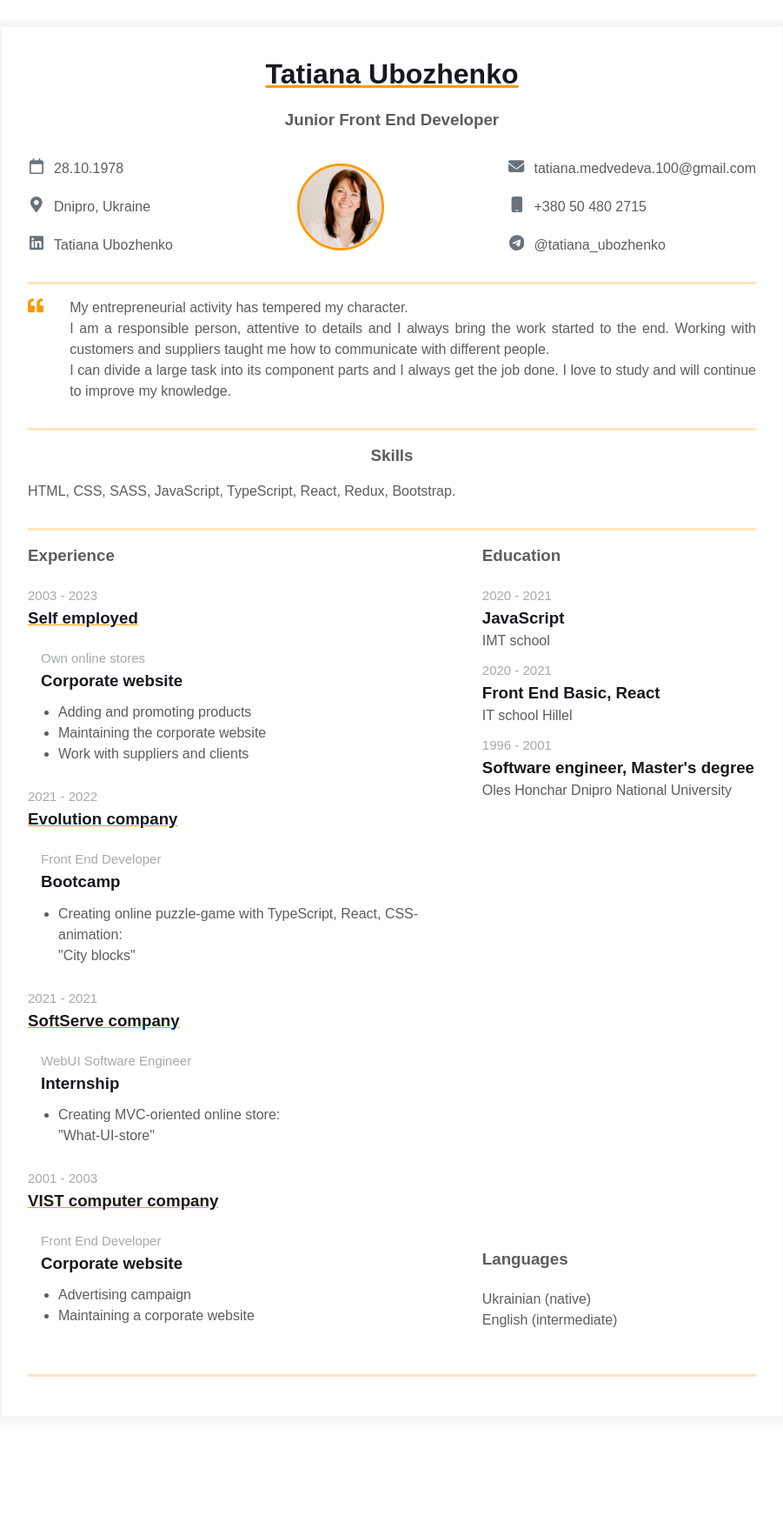
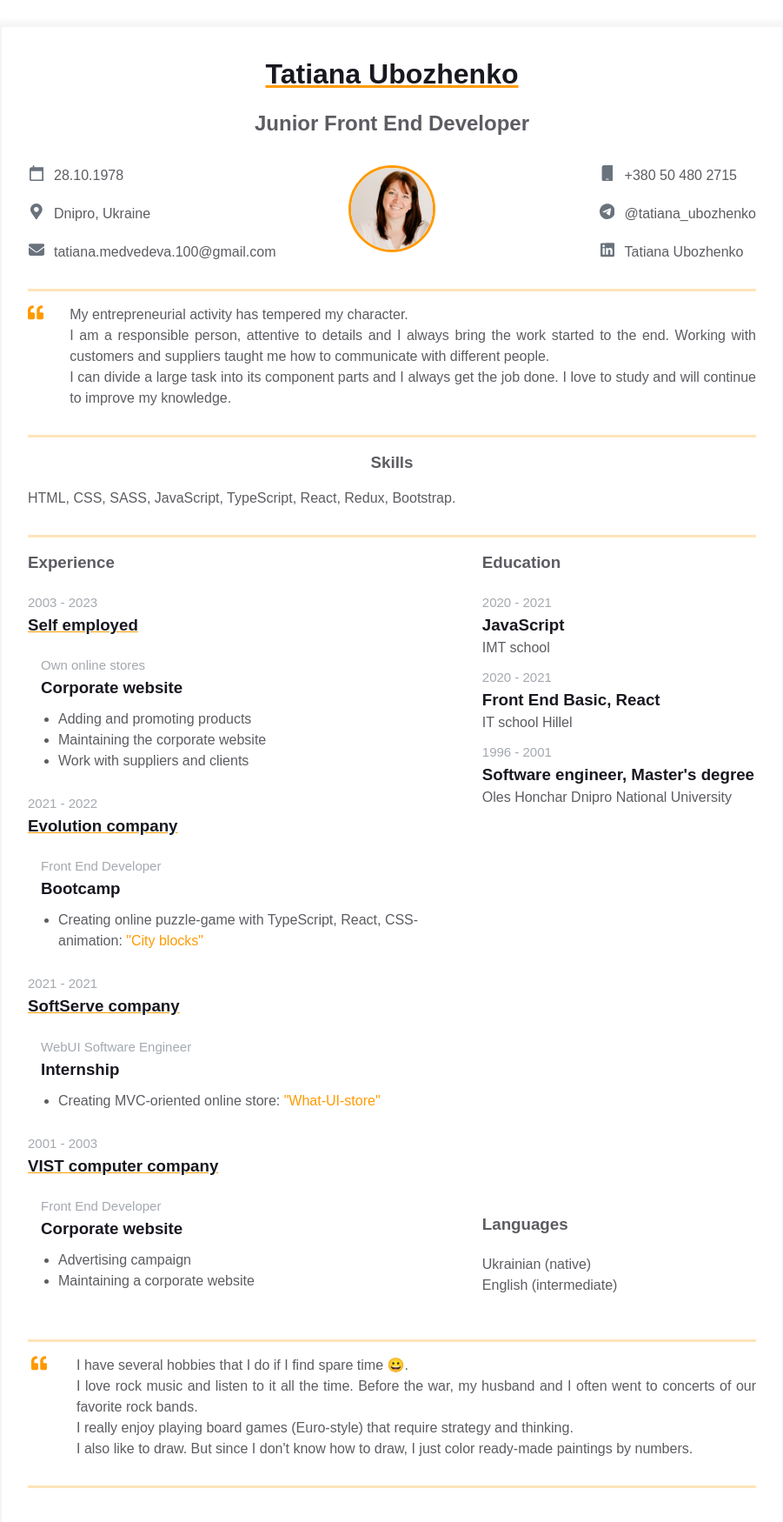
Before and after one commit to anogire/homepage, a plain HTML site: page index.html in a window 1280 px wide. Shown: the part 20-1770 px from the top of the page at 87% size, without its empty margins (189-1090 px from the left). Before the commit the page ends 1699 px from the top, so only its background shows below. Drawn offline with Linux system fonts and the light colour scheme.

Commit message:
Added Hobbies block to resume

```diff
--- a/index.html
+++ b/index.html
@@ -11,15 +11,16 @@
       <div class="resume">
         <div class="container">
           <div class="resume__block">
+            <div class="contact-info">
               <h1 class="contact-info__header">Tatiana Ubozhenko</h1>
-            <h3 class="contact-info__sub-header">Junior Front End Developer</h3>
-            <div class="contact_info_container fh">
+              <h2 class="contact-info__sub-header">Junior Front End Developer</h2>
+              <div class="contact-info__container fh">
                 <div class="contact-info__block">
                   <div rel="author" class="contact-info__item">
                     <div class="contact-info__item-icon-wrapper">
                       <svg class="contact-info__item-icon" xmlns="http://www.w3.org/2000/svg" viewBox="0 0 448 512">
                         <path
-                        d="M152 24c0-13.3-10.7-24-24-24s-24 10.7-24 24V64H64C28.7 64 0 92.7 0 128v16 48V448c0 35.3 28.7 64 64 64H384c35.3 0 64-28.7 64-64V192 144 128c0-35.3-28.7-64-64-64H344V24c0-13.3-10.7-24-24-24s-24 10.7-24 24V64H152V24zM48 192H400V448c0 8.8-7.2 16-16 16H64c-8.8 0-16-7.2-16-16V192z">
+                          d="M152 24c0-13.3-10.7-24-24-24s-24 10.7-24 24V64H64C28.7 64 0 92.7 0 128v16 48V448c0 35.3 28.7 64 64 64h384c35.3 0 64-28.7 64-64V192 144 128c0-35.3-28.7-64-64-64h344V24c0-13.3-10.7-24-24-24s-24 10.7-24 24V64H152V24zM48 192H400V448c0 8.8-7.2 16-16 16H64c-8.8 0-16-7.2-16-16V192z">
                         </path>
                       </svg>
                     </div>
@@ -35,15 +36,15 @@
                     </div>
                     <span>Dnipro, Ukraine</span>
                   </a>
-                <a href="https://www.linkedin.com/in/tatiana-ubozhenko/" rel="author" class="contact-info__item">
+                  <a href="mailto:tatiana.medvedeva.100@gmail.com" rel="author" class="contact-info__item">
                     <div class="contact-info__item-icon-wrapper">
-                    <svg class="contact-info__item-icon" xmlns="http://www.w3.org/2000/svg" viewBox="0 0 448 512">
+                      <svg class="contact-info__item-icon" xmlns="http://www.w3.org/2000/svg" viewBox="0 0 512 512">
                         <path
-                        d="M416 32H31.9C14.3 32 0 46.5 0 64.3v383.4C0 465.5 14.3 480 31.9 480H416c17.6 0 32-14.5 32-32.3V64.3c0-17.8-14.4-32.3-32-32.3zM135.4 416H69V202.2h66.5V416zm-33.2-243c-21.3 0-38.5-17.3-38.5-38.5S80.9 96 102.2 96c21.2 0 38.5 17.3 38.5 38.5 0 21.3-17.2 38.5-38.5 38.5zm282.1 243h-66.4V312c0-24.8-.5-56.7-34.5-56.7-34.6 0-39.9 27-39.9 54.9V416h-66.4V202.2h63.7v29.2h.9c8.9-16.8 30.6-34.5 62.9-34.5 67.2 0 79.7 44.3 79.7 101.9V416z">
+                          d="M48 64C21.5 64 0 85.5 0 112c0 15.1 7.1 29.3 19.2 38.4L236.8 313.6c11.4 8.5 27 8.5 38.4 0L492.8 150.4c12.1-9.1 19.2-23.3 19.2-38.4c0-26.5-21.5-48-48-48H48zM0 176V384c0 35.3 28.7 64 64 64H448c35.3 0 64-28.7 64-64V176L294.4 339.2c-22.8 17.1-54 17.1-76.8 0L0 176z">
                         </path>
                       </svg>
                     </div>
-                  <span>Tatiana Ubozhenko</span>
+                    <span>tatiana.medvedeva.100@gmail.com</span>
                   </a>
                 </div>
                 <div class="contact-info__block contact-info__block--center">
@@ -56,20 +57,10 @@
                   >
                 </div>
                 <div class="contact-info__block">
-                <a href="mailto:tatiana.medvedeva.100@gmail.com" rel="author" class="contact-info__item">
-                  <div class="contact-info__item-icon-wrapper">
-                    <svg class="contact-info__item-icon" xmlns="http://www.w3.org/2000/svg" viewBox="0 0 512 512">
-                      <path
-                        d="M48 64C21.5 64 0 85.5 0 112c0 15.1 7.1 29.3 19.2 38.4L236.8 313.6c11.4 8.5 27 8.5 38.4 0L492.8 150.4c12.1-9.1 19.2-23.3 19.2-38.4c0-26.5-21.5-48-48-48H48zM0 176V384c0 35.3 28.7 64 64 64H448c35.3 0 64-28.7 64-64V176L294.4 339.2c-22.8 17.1-54 17.1-76.8 0L0 176z">
-                      </path>
-                    </svg>
-                  </div>
-                  <span>tatiana.medvedeva.100@gmail.com</span>
-                </a>
                   <a href="tel:+380504802715" rel="author" class="contact-info__item">
                     <div class="contact-info__item-icon-wrapper">
                       <svg class="contact-info__item-icon" xmlns="http://www.w3.org/2000/svg" viewBox="0 0 384 512">
-                      <path d="M80 0C44.7 0 16 28.7 16 64V448c0 35.3 28.7 64 64 64H304c35.3 0 64-28.7 64-64V64c0-35.3-28.7-64-64-64H80zm80 432h64c8.8 0 16 7.2 16 16s-7.2 16-16 16H160c-8.8 0-16-7.2-16-16s7.2-16 16-16z">
+                        <path d="M80 0C44.7 0 16 28.7 16 64V448c0 35.3 28.7 64 64 64h304c35.3 0 64-28.7 64-64V64c0-35.3-28.7-64-64-64H80zm80 432h64c8.8 0 16 7.2 16 16s-7.2 16-16 16H160c-8.8 0-16-7.2-16-16s7.2-16 16-16z">
                         </path>
                       </svg>
                     </div>
@@ -85,6 +76,17 @@
                     </div>
                     <span>@tatiana_ubozhenko</span>
                   </a>
+                  <a href="https://www.linkedin.com/in/tatiana-ubozhenko/" rel="author" class="contact-info__item">
+                    <div class="contact-info__item-icon-wrapper">
+                      <svg class="contact-info__item-icon" xmlns="http://www.w3.org/2000/svg" viewBox="0 0 448 512">
+                        <path
+                          d="M416 32h31.9C14.3 32 0 46.5 0 64.3v383.4C0 465.5 14.3 480 31.9 480H416c17.6 0 32-14.5 32-32.3V64.3c0-17.8-14.4-32.3-32-32.3zM135.4 416H69V202.2h66.5V416zm-33.2-243c-21.3 0-38.5-17.3-38.5-38.5S80.9 96 102.2 96c21.2 0 38.5 17.3 38.5 38.5 0 21.3-17.2 38.5-38.5 38.5zm282.1 243h-66.4V312c0-24.8-.5-56.7-34.5-56.7-34.6 0-39.9 27-39.9 54.9V416h-66.4V202.2h63.7v29.2h.9c8.9-16.8 30.6-34.5 62.9-34.5 67.2 0 79.7 44.3 79.7 101.9V416z">
+                        </path>
+                      </svg>
+                    </div>
+                    <span>Tatiana Ubozhenko</span>
+                  </a>
+                </div>
               </div>
             </div>
           </div>
@@ -99,7 +101,7 @@
                   </path>
                 </svg>
               </div>
-              <p class="intro_text">My entrepreneurial activity has tempered my character.
+              <p class="intro__text">My entrepreneurial activity has tempered my character.
                 <br>I am a responsible person, attentive to details and I always bring the work started to the end.
                 Working with customers and suppliers taught me how to communicate with different people.
                 <br>I can divide a large task into its component parts and I always get the job done.
@@ -146,7 +148,7 @@
                     <h3 class="experiences__company-project-name">Bootcamp</h3>
                     <ul class="experiences__company-project-responsibilities">
                       <li>Creating online puzzle-game with TypeScript, React, CSS-animation:
-                        <a href="https://city-blocks.surge.sh/" class="contact-info__item">"City blocks"</a>
+                        <a href="https://city-blocks.surge.sh/" class="experiences__company-link">"City blocks"</a>
                       </li>
                     </ul>
                   </div>
@@ -161,7 +163,7 @@
                     <h3 class="experiences__company-project-name">Internship</h3>
                     <ul class="experiences__company-project-responsibilities">
                       <li>Creating MVC-oriented online store:
-                        <a href="https://anogire.github.io/what-ui-store/" class="contact-info__item">"What-UI-store"</a>
+                        <a href="https://anogire.github.io/what-ui-store/" class="experiences__company-link">"What-UI-store"</a>
                       </li>
                     </ul>
                   </div>
@@ -213,6 +215,24 @@
             </div>
           </div>
         </div>
+        <div class="container">
+          <div class="resume__block">
+            <div class="intro">
+              <div class="intro__icon-wrapper">
+                <svg class="intro__icon" xmlns="http://www.w3.org/2000/svg" viewBox="0 0 512 512">
+                  <path
+                    d="M464 256h-80v-64c0-35.3 28.7-64 64-64h8c13.3 0 24-10.7 24-24V56c0-13.3-10.7-24-24-24h-8c-88.4 0-160 71.6-160 160v240c0 26.5 21.5 48 48 48h128c26.5 0 48-21.5 48-48V304c0-26.5-21.5-48-48-48zm-288 0H96v-64c0-35.3 28.7-64 64-64h8c13.3 0 24-10.7 24-24V56c0-13.3-10.7-24-24-24h-8C71.6 32 0 103.6 0 192v240c0 26.5 21.5 48 48 48h128c26.5 0 48-21.5 48-48V304c0-26.5-21.5-48-48-48z">
+                  </path>
+                </svg>
+              </div>
+              <p class="intro__text">I have several hobbies that I do if I find spare time &#x1F600;.
+                <br>I love rock music and listen to it all the time. Before the war, my husband and I often went to concerts of our favorite rock bands.
+                <br>I really enjoy playing board games (Euro-style) that require strategy and thinking.
+                <br>I also like to draw. But since I don't know how to draw, I just color ready-made paintings by numbers.
+              </p>
+            </div>
+          </div>
+        </div>
       </div>
     </main>
   </body>
--- a/styles.css
+++ b/styles.css
@@ -26,6 +26,7 @@ body {
   display: flex;
   flex-direction: row;
   justify-content: space-between;
+  position: relative;
 }
 
 .fv {
@@ -48,13 +49,25 @@ body {
   margin-bottom: 15px;
 }
 
+.contact-info {
+  display: flex;
+  flex-direction: column;
+  justify-content: start;
+}
+
+.contact-info__block--center {
+  position: absolute;
+  left: 50%;
+  transform: translateX(-50%);
+}
+
 @media screen and (max-width: 576px) {
   .main-info,
-  .contact_info_container {
+  .contact-info__container {
     flex-direction: column;
   }
 
-  .contact_info_container {
+  .contact-info__container {
     align-items: center;
   }
 
@@ -64,6 +77,13 @@ body {
 
   .experiences {
     margin-right: 0;
+  }
+
+  .contact-info__block--center {
+    position: relative;
+    left: 0;
+    transform: none;
+    justify-content: center;
   }
 }
 
@@ -88,10 +108,6 @@ body {
   display: flex;
   flex-direction: column;
   justify-content: space-between;
-}
-
-.contact-info__block--center {
-  justify-content: center;
 }
 
 .contact-info__item {
@@ -151,7 +167,7 @@ body {
   fill: var(--text-decoration-color);
 }
 
-.intro_text {
+.intro__text {
   color: var(--secondary-text-color);
   text-align: justify;
 }
@@ -216,6 +232,15 @@ body {
   padding-left: 20px;
 }
 
+.experiences__company-link {
+  color: var(--text-decoration-color);
+  text-decoration: none;
+}
+
+.experiences__company-link:hover {
+  color: var(--secondary-text-color);
+}
+
 .additional-info {
   flex: 1 1 40%;
 }
```
Lines whose indentation alone changed are shown as unchanged.
